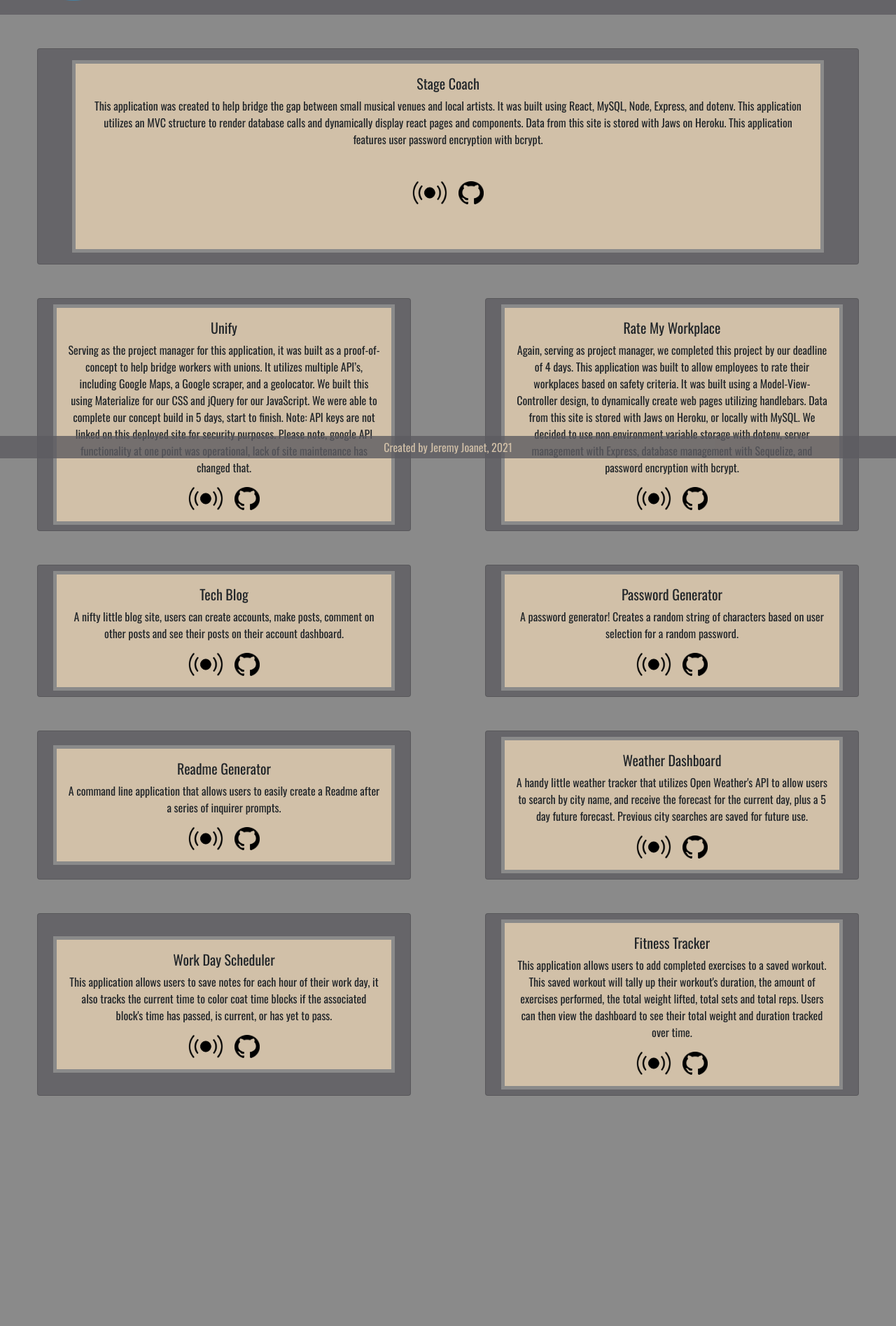
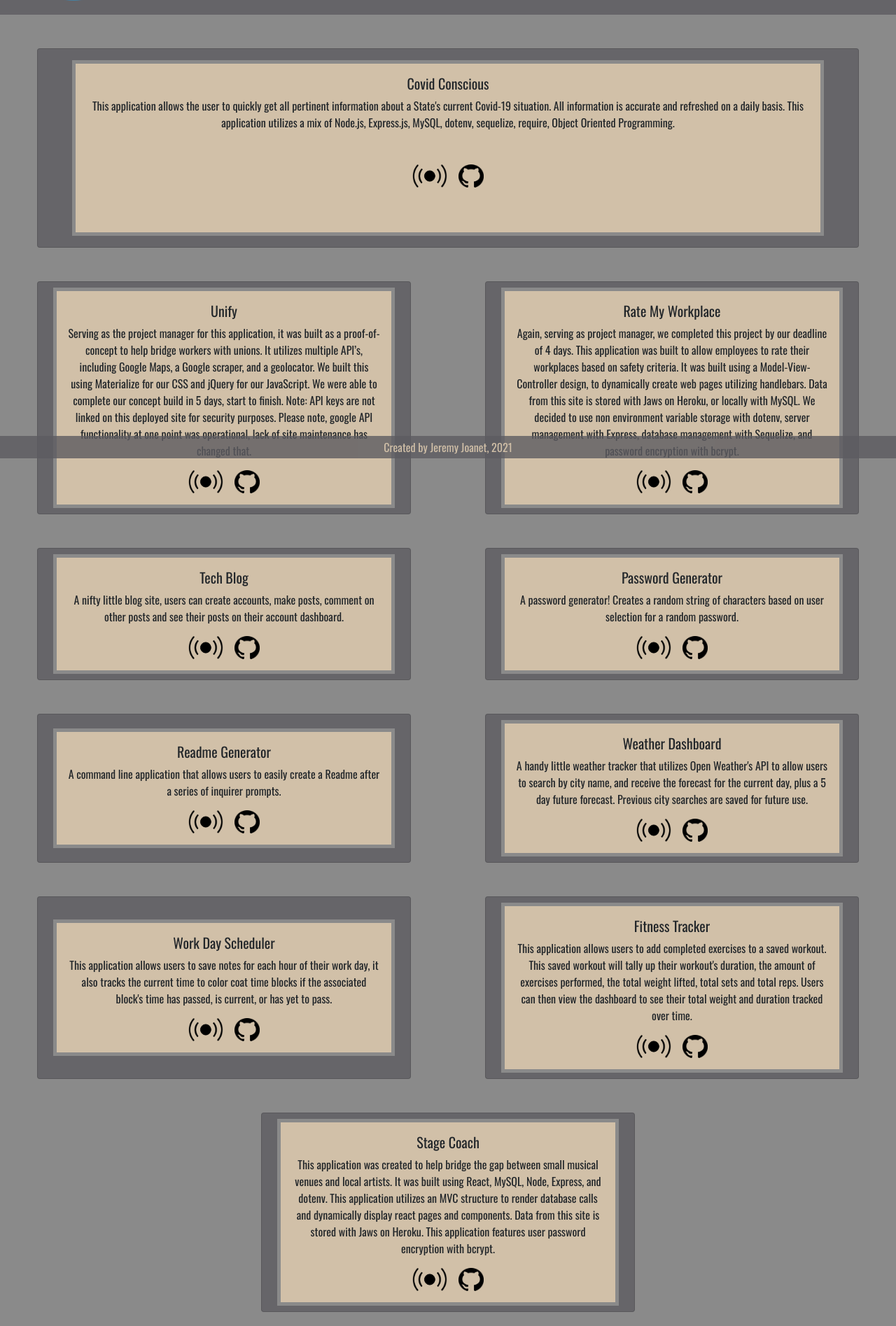
Before and after one commit to JJoanet/Updated_Portfolio, a React (Create React App) app in the folder client/: page /Projects in a window 1280 px wide. Shown: the part 145-2040 px from the top of the page at 70% size. Before the commit the page ends 1759 px from the top, so only its background shows below. Built offline with nearby package versions, Linux system fonts and the light colour scheme.

Commit message:
added project

```diff
--- a/client/src/Pages/Projectpage/Projectpage.js
+++ b/client/src/Pages/Projectpage/Projectpage.js
@@ -68,16 +68,24 @@ function Projectlist() {
                 This saved workout will tally up their workout's duration, the amount of exercises performed, the total weight lifted, total sets and total reps.
                 Users can then view the dashboard to see their total weight and duration tracked over time.`,
             },
+            {
+                name: "Stage Coach",
+                liveurl: "https://northwestern-stagecoach.herokuapp.com/",
+                sourceurl: "https://github.com/MattReisdorf/StageCoach",
+                description: `This application was created to help bridge the gap between small musical venues and local artists.
+                It was built using React, MySQL, Node, Express, and dotenv. This application utilizes an MVC structure to render database calls
+                and dynamically display react pages and components.
+                Data from this site is stored with Jaws on Heroku. This application features user password encryption with bcrypt.`
+            }
         ]
         setProjectList(allProjects)
         const featuredProject = {
-            name: "Stage Coach",
-            liveurl: "https://northwestern-stagecoach.herokuapp.com/",
-            sourceurl: "https://github.com/MattReisdorf/StageCoach",
-            description: `This application was created to help bridge the gap between small musical venues and local artists.
-            It was built using React, MySQL, Node, Express, and dotenv. This application utilizes an MVC structure to render database calls
-            and dynamically display react pages and components.
-            Data from this site is stored with Jaws on Heroku. This application features user password encryption with bcrypt.`
+            name: "Covid Conscious",
+            liveurl: "https://covidconscious.herokuapp.com/",
+            sourceurl: "https://github.com/justinHAYESdouglas/LiveCheap",
+            description: `This application allows the user to quickly get all pertinent information about a State's current Covid-19 situation.
+            All information is accurate and refreshed on a daily basis.
+            This application utilizes a mix of Node.js, Express.js, MySQL, dotenv, sequelize, require, Object Oriented Programming.`
         }
         setFeaturedProject(featuredProject)
     }, [])
```
